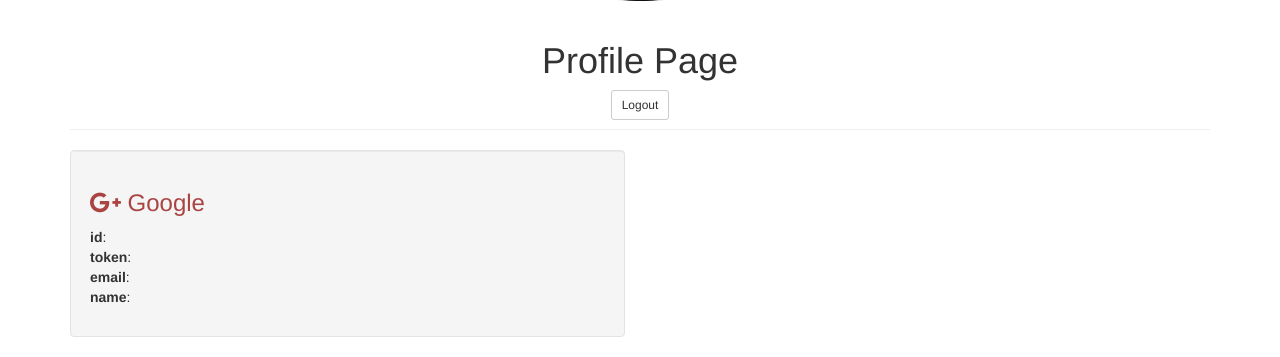
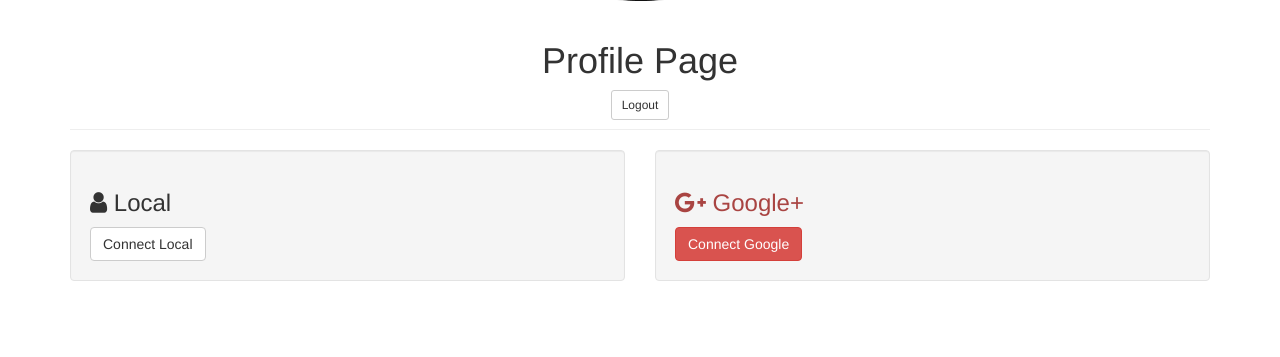
Before and after one commit to rawrool/SmartGarden, a Node server app: page /profile in a window 1280 px wide. Shown: the part 601-958 px from the top of the page. After the commit the page ends 882 px from the top, so only its background shows below. Run offline with Node 20, Linux system fonts and the light colour scheme; the visitor is signed in with stand-in values (Sample User, id 1); some libraries are stand-ins or nearby versions.

Commit message:
updated the profile view so the user can see the accounts that are linked

```diff
--- a/views/profile.ejs
+++ b/views/profile.ejs
@@ -22,12 +22,13 @@
 
         <div class="row">
 
-            <!-- LOCAL INFORMATION
+            <!-- LOCAL INFORMATION -->
             <div class="col-sm-6">
                 <div class="well">
                     <h3>
                         <span class="fa fa-user"></span> Local</h3>
 
+                    <% if (user.local.email) { %>
                         <p>
                             <strong>id</strong>:
                             <%= user._id %>
@@ -39,18 +40,22 @@
                                     <%= user.local.password %>
                         </p>
 
+                        <a href="/unlink/local" class="btn btn-default">Unlink</a>
+                        <% } else { %>
+                            <a href="/connect/local" class="btn btn-default">Connect Local</a>
+                            <% } %>
+
                 </div>
             </div>
-            -->
-
-            <%= user.local.email %>
 
             <!-- GOOGLE INFORMATION -->
             <div class="col-sm-6">
                 <div class="well">
                     <h3 class="text-danger">
-                            <span class="fa fa-google-plus"></span> Google</h3>
+                        <span class="fa fa-google-plus"></span> Google+</h3>
 
+                    <!-- check if the user has this token (is the user authenticated with this social account) -->
+                    <% if (user.google.token) { %>
                         <p>
                             <strong>id</strong>:
                             <%= user.google.id %>
@@ -65,6 +70,11 @@
                                         <%= user.google.name %>
                         </p>
 
+                        <a href="/unlink/google" class="btn btn-danger">Unlink</a>
+                        <% } else { %>
+                            <a href="/connect/google" class="btn btn-danger">Connect Google</a>
+                            <% } %>
+
                 </div>
             </div>
 
```
Lines whose indentation alone changed are shown as unchanged.
